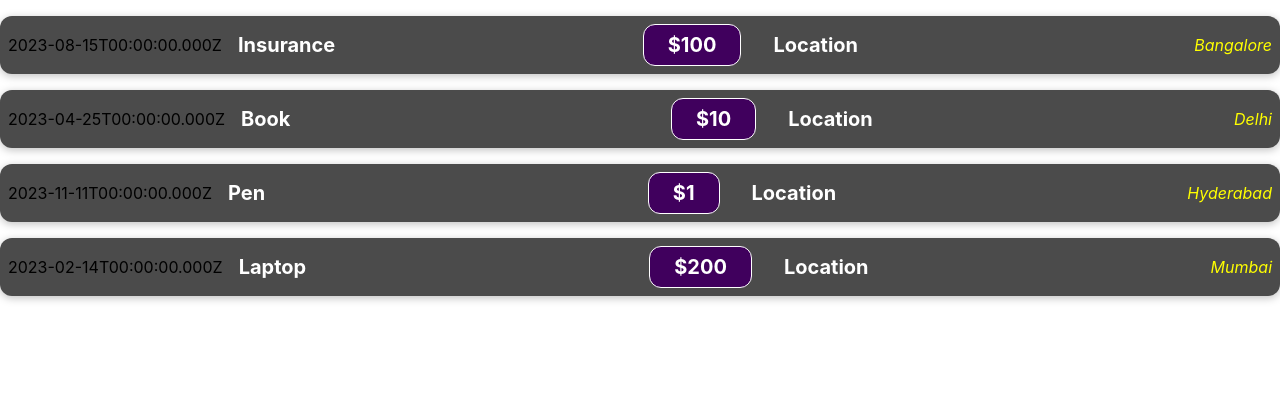
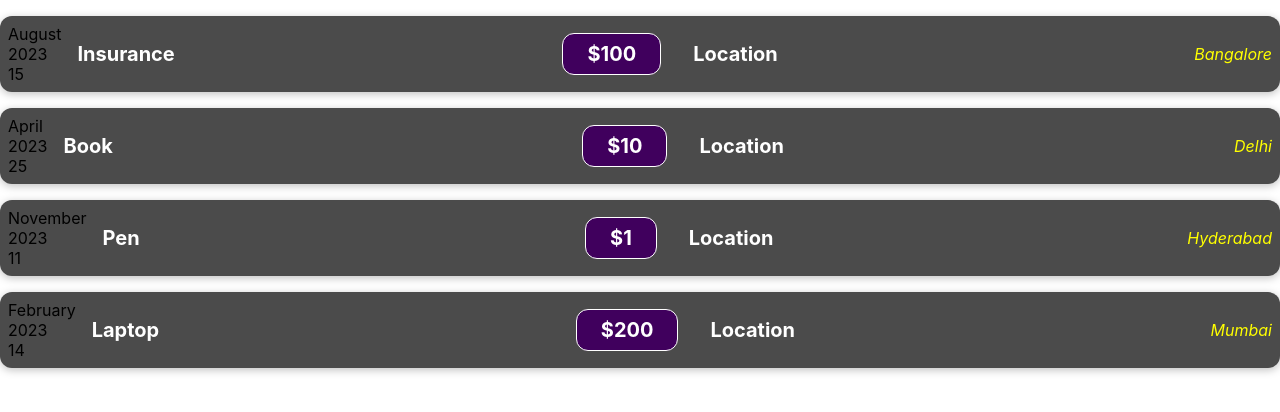
Before and after one commit to IqraMomin/ExpenseTrackerWithReact, a React (Create React App) app: page / in a window 1280 px wide. Shown: the top 412 px of the page. Built offline with nearby package versions, Linux system fonts and the light colour scheme.

Commit message:
FormattingDate

```diff
--- a/src/components/ExpenseItem.js
+++ b/src/components/ExpenseItem.js
@@ -1,9 +1,17 @@
 import './ExpenseItem.css';
 
+const months = ['January', 'February', 'March', 'April', 'May', 'June', 'July', 'August', 'September', 'October', 'November', 'December'];
 function ExpenseItem(props){
+    const month = months[props.date.getMonth()];
+    const year = props.date.getFullYear();
+    const date = props.date.getDate();
     return(
         <div className='expense-item'>
-            <div>{props.date.toISOString()}</div>
+            <div>
+                <div>{month}</div>
+                <div>{year}</div>
+                <div>{date}</div>
+            </div>
             <div className='expense-item__description'>
                 <h2>{props.title}</h2>
                 <div className='expense-item__price'>${props.price}</div>
```
